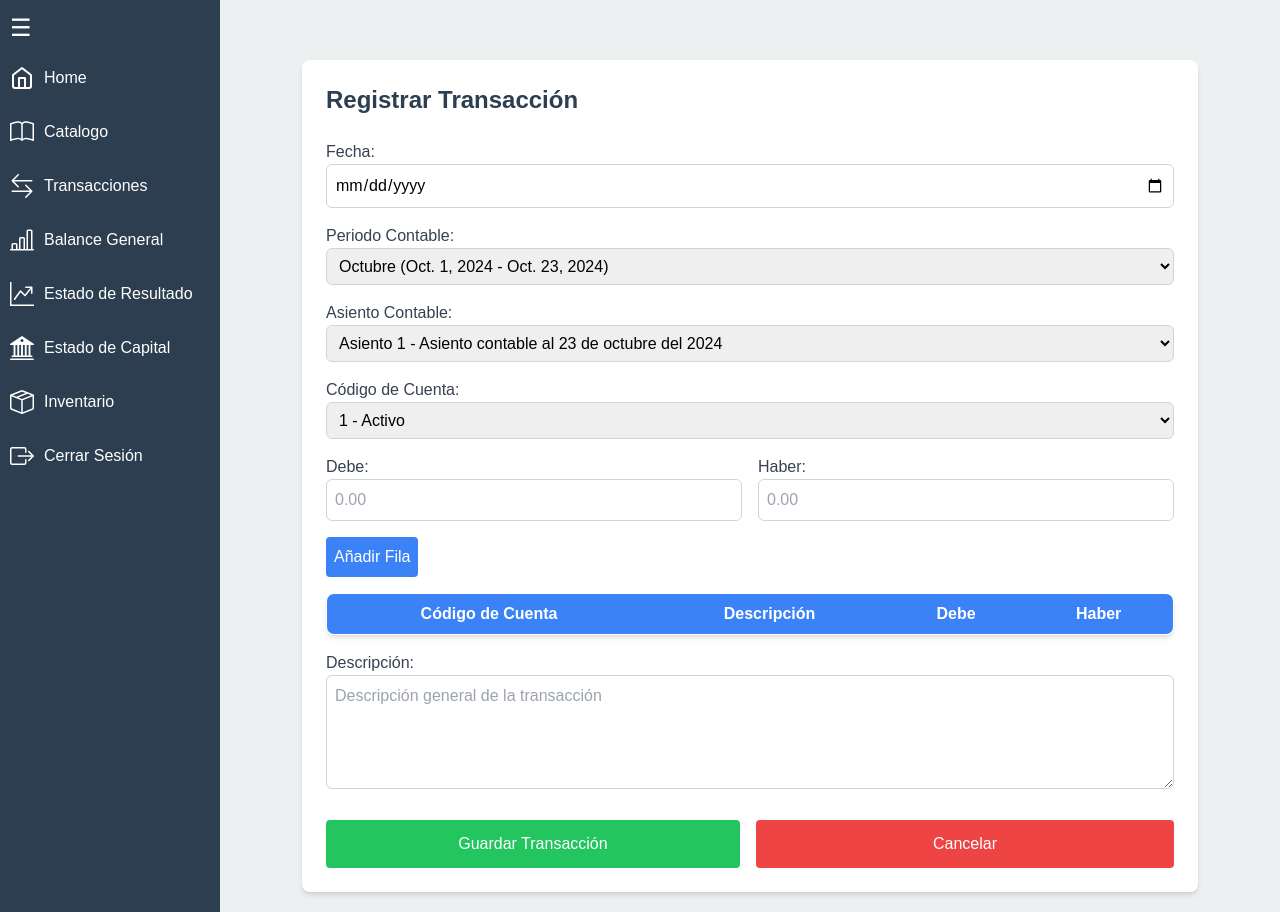
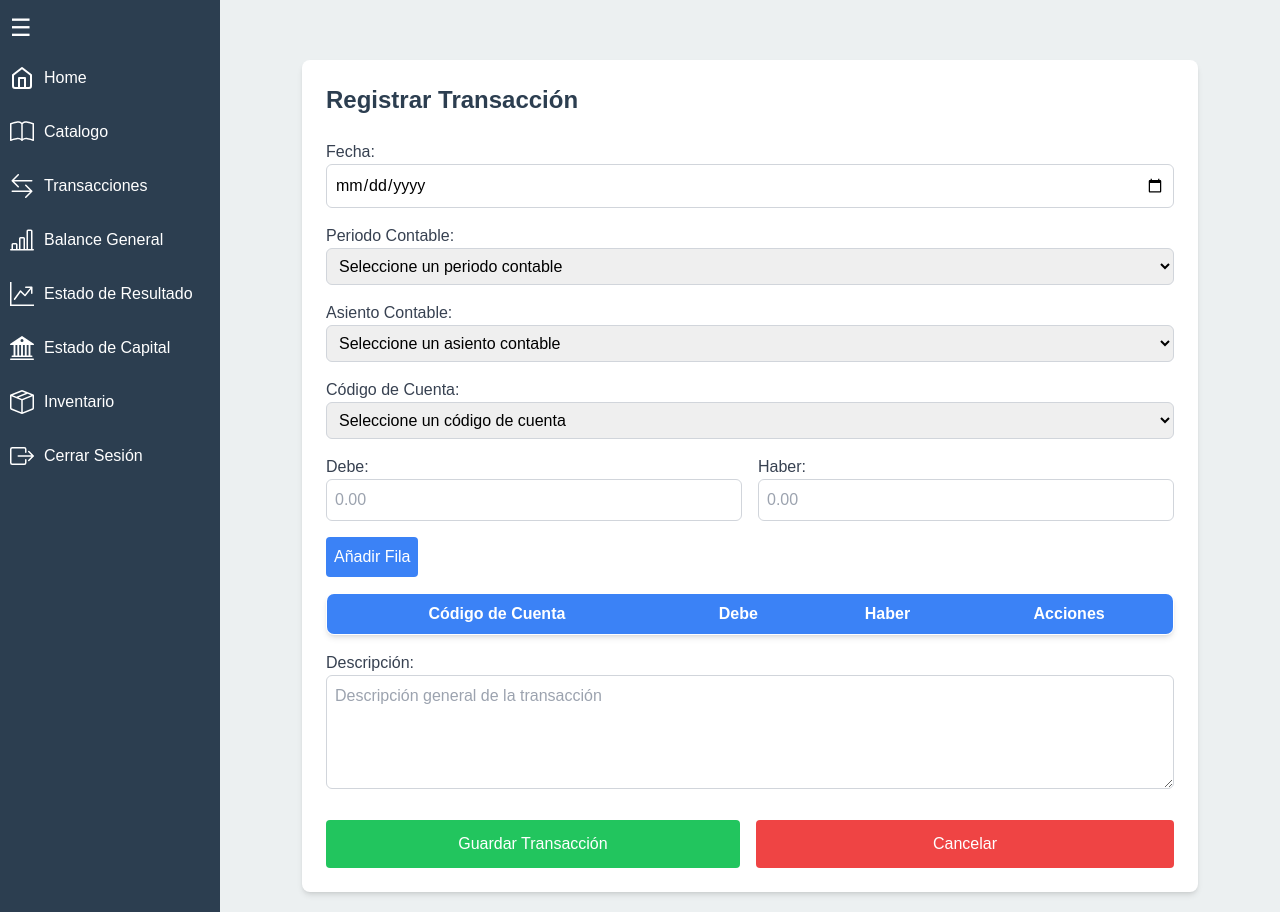
Before and after one commit to InfinityJaaR/Sistema-Contable, a Django app: page /contable/gestionarTransacciones/registrarTransaccion/ in a window 1280 px wide. Run offline with Django 5.2, Linux system fonts and the light colour scheme; a user stored in the database is signed in; data comes from the database, SQL or seed files in the repository; lists and menus that the app fills with data are empty; some libraries are stand-ins or nearby versions.

Commit message:
Realizando correcciones a la vista de Registrar Transaccion

```diff
--- a/contable/templates/registrarTransaccion.html
+++ b/contable/templates/registrarTransaccion.html
@@ -5,11 +5,13 @@
 <link rel="icon" href="{% static 'img/logo2.png' %}" type="image/jpeg" />
 <script src="https://cdn.tailwindcss.com"></script>
 <!-- Cargando Tailwind CSS -->
-{% endblock %} {% block content %}
+{% endblock %}
+{% block content %}
 <!-- Mostrar mensajes de éxito o error -->
 {% if messages %}
 <div class="mb-4">
-  {% for message in messages %} {% if 'success' in message.tags %}
+  {% for message in messages %}
+  {% if 'success' in message.tags %}
   <p class="bg-green-100 text-green-700 p-4 mb-4 text-sm rounded-lg">
     {{ message }}
   </p>
@@ -29,7 +31,8 @@
   <p class="bg-gray-100 text-gray-700 p-4 mb-4 text-sm rounded-lg">
     {{ message }}
   </p>
-  {% endif %} {% endfor %}
+  {% endif %}
+  {% endfor %}
 </div>
 {% endif %}
 <!-- Contenedor para mensajes de error generados por JavaScript -->
@@ -54,12 +57,8 @@
     <!-- Periodo Contable -->
     <div class="mb-4">
       <label for="periodo" class="block text-gray-700">Periodo Contable:</label>
-      <select
-        id="periodo"
-        name="periodo"
-        required
-        class="w-full p-2 border border-gray-300 rounded-md"
-      >
+      <select id="periodo" name="periodo" required class="w-full p-2 border border-gray-300 rounded-md">
+        <option value="">Seleccione un periodo contable</option>
         {% for periodo in periodos %}
         <option value="{{ periodo.id }}">
           {{ periodo.nombre }} ({{ periodo.fecha_inicio }} - {{ periodo.fecha_fin }})
@@ -71,33 +70,18 @@
     <!-- Asiento Contable -->
     <div class="mb-4">
       <label for="asiento" class="block text-gray-700">Asiento Contable:</label>
-      <select
-        id="asiento"
-        name="asiento"
-        required
-        class="w-full p-2 border border-gray-300 rounded-md"
-      >
-        {% for asiento in asientos %}
-        <option value="{{ asiento.id }}">
-          Asiento {{ asiento.id }} - {{ asiento.descripcion }}
-        </option>
-        {% endfor %}
+      <select id="asiento" name="asiento" required class="w-full p-2 border border-gray-300 rounded-md">
+        <option value="">Seleccione un asiento contable</option>
       </select>
     </div>
 
     <!-- Código de cuenta (lista desplegable)-->
     <div class="mb-4">
-      <label for="codigo_cuenta" class="block text-gray-700"
-        >Código de Cuenta:</label
-      >
-      <select
-        id="codigo_cuenta"
-        name="codigo_cuenta"
-        required
-        class="w-full p-2 border border-gray-300 rounded-md"
-      >
+      <label for="codigo_cuenta" class="block text-gray-700">Código de Cuenta:</label>
+      <select id="codigo_cuenta" name="codigo_cuenta" required class="w-full p-2 border border-gray-300 rounded-md">
+        <option value="">Seleccione un código de cuenta</option>
         {% for cuenta in cuentas %}
-        <option value="{{ cuenta.id }}">
+        <option value="{{ cuenta.codigo_cuenta }} - {{ cuenta.nombre_cuenta }}">
           {{ cuenta.codigo_cuenta }} - {{ cuenta.nombre_cuenta }}
         </option>
         {% endfor %}
@@ -149,9 +133,9 @@
       <thead class="bg-blue-500 text-white">
         <tr>
           <th class="px-4 py-2">Código de Cuenta</th>
-          <th class="px-4 py-2">Descripción</th>
           <th class="px-4 py-2">Debe</th>
           <th class="px-4 py-2">Haber</th>
+          <th class="px-4 py-2">Acciones</th>
         </tr>
       </thead>
       <tbody class="bg-white divide-y divide-gray-200">
@@ -188,67 +172,89 @@
     </div>
   </form>
 </div>
-{% endblock %} {% block scripts %}
+{% endblock %}
+
+{% block scripts %}
 <script>
-  // Lógica para añadir filas a la tabla
-  document.getElementById("add-row").addEventListener("click", function () {
-    const debeInput = document.getElementById("debe");
-    const haberInput = document.getElementById("haber");
-    const errorMessageContainer = document.getElementById("js-error-messages");
+  document.getElementById('periodo').addEventListener('change', function() {
+      const periodoId = this.value;
+      const asientoSelect = document.getElementById('asiento');
+      asientoSelect.innerHTML = '<option value="">Seleccione un asiento contable</option>';
 
-    // Limpiar mensajes de error previos
-    errorMessageContainer.innerHTML = "";
+      if (periodoId) {
+          fetch(`{% url 'registrar_transaccion' %}?periodo_id=${periodoId}`, {
+              headers: {
+                  'X-Requested-With': 'XMLHttpRequest'
+              }
+          })
+          .then(response => response.json())
+          .then(data => {
+              data.asientos.forEach(asiento => {
+                  const option = document.createElement('option');
+                  option.value = asiento.id;
+                  option.textContent = `Asiento ${asiento.id} - ${asiento.descripcion}`;
+                  asientoSelect.appendChild(option);
+              });
+          });
+      }
+  });
+
+  document.getElementById('add-row').addEventListener('click', function() {
+      const transaccionesTable = document.getElementById('transacciones-table').querySelector('tbody');
+      const codigoCuentaSelect = document.getElementById('codigo_cuenta');
+      const codigoCuenta = codigoCuentaSelect.value;
+      const debe = document.getElementById('debe').value;
+      const haber = document.getElementById('haber').value;
 
       // Validar que no haya datos en ambos campos al mismo tiempo
-    if (debeInput.value && haberInput.value) {
-      const errorMessage = document.createElement("p");
-      errorMessage.className =
-        "bg-red-100 text-red-700 p-4 mb-4 text-sm rounded-lg";
-      errorMessage.textContent =
-        "No debe haber datos en Debe y Haber al mismo tiempo.";
+      const errorMessageContainer = document.getElementById('js-error-messages');
+      errorMessageContainer.innerHTML = '';
+      if (!codigoCuenta) {
+        const errorMessage = document.createElement('p');
+        errorMessage.className = 'bg-red-100 text-red-700 p-4 mb-4 text-sm rounded-lg';
+        errorMessage.textContent = 'Debe seleccionar un código de cuenta.';
         errorMessageContainer.appendChild(errorMessage);
         return;
     }
 
-    // Validar que los valores no sean negativos
-    if (debeInput.value < 0 || haberInput.value < 0) {
-      const errorMessage = document.createElement("p");
-      errorMessage.className =
-        "bg-red-100 text-red-700 p-4 mb-4 text-sm rounded-lg";
-      errorMessage.textContent = "No debe haber datos negativos.";
+      if (debe && haber) {
+          const errorMessage = document.createElement('p');
+          errorMessage.className = 'bg-red-100 text-red-700 p-4 mb-4 text-sm rounded-lg';
+          errorMessage.textContent = 'No debe haber datos en Debe y Haber al mismo tiempo.';
           errorMessageContainer.appendChild(errorMessage);
-      debeInput.value = "";
-      haberInput.value = "";
           return;
       }
 
-    const codigoCuenta = document.getElementById("codigo_cuenta").value;
-    const codigoCuentaText =
-      document.getElementById("codigo_cuenta").selectedOptions[0].text;
-    const debe = debeInput.value || "0.00";
-    const haber = haberInput.value || "0.00";
+      const newRow = document.createElement('tr');
+      newRow.innerHTML = `
+          <td class="px-4 py-2 text-center">
+              <input type="hidden" name="codigo_cuenta[]" value="${codigoCuenta}">
+              ${codigoCuenta}
+          </td>
+          <td class="px-4 py-2 text-center">
+              <input type="hidden" name="debe[]" value="${debe}">
+              $ ${debe}
+          </td>
+          <td class="px-4 py-2 text-center">
+              <input type="hidden" name="haber[]" value="${haber}">
+              $ ${haber}
+          </td>
+          <td class="px-4 py-2 text-center">
+              <button type="button" class="bg-red-500 text-white p-2 rounded hover:bg-red-600 remove-row">Eliminar</button>
+          </td>
+      `;
 
-    // Crear una nueva fila en la tabla
-    const newRow = `<tr>
-                            <td class="border px-4 py-2">${codigoCuentaText}</td>
-                            <td class="border px-4 py-2">${
-                              debe > 0 ? "Debe" : "Haber"
-                            }</td>
-                            <td class="border px-4 py-2">$ ${debe}</td>
-                            <td class="border px-4 py-2">$ ${haber}</td>
-                            <input type="hidden" name="codigo_cuenta" value="${codigoCuenta}">
-                            <input type="hidden" name="debe" value="${debe}">
-                            <input type="hidden" name="haber" value="${haber}">
-                        </tr>`;
+      transaccionesTable.appendChild(newRow);
 
-    // Insertar la fila en el cuerpo de la tabla
-    document
-      .querySelector("#transacciones-table tbody")
-      .insertAdjacentHTML("beforeend", newRow);
+      // Añadir evento para eliminar la fila
+      newRow.querySelector('.remove-row').addEventListener('click', function() {
+          newRow.remove();
+      });
 
-    // Limpiar los inputs
-    debeInput.value = "";
-    haberInput.value = "";
+      // Limpiar los campos de entrada
+      document.getElementById('codigo_cuenta').value = '';
+      document.getElementById('debe').value = '';
+      document.getElementById('haber').value = '';
   });
 </script>
 {% endblock %}
--- a/contable/views.py
+++ b/contable/views.py
@@ -81,8 +81,13 @@ def asignarAsiento(request):
 @login_required
 def registrarTransaccion(request):
     cuentas = CuentaContable.objects.all()
-    asientos = AsientoContable.objects.all()
     periodos = PeriodoContable.objects.all()
+
+    if request.headers.get('x-requested-with') == 'XMLHttpRequest':
+        periodo_id = request.GET.get('periodo_id')
+        asientos = AsientoContable.objects.filter(periodo_id=periodo_id)
+        asientos_data = [{'id': asiento.id, 'descripcion': asiento.descripcion} for asiento in asientos]
+        return JsonResponse({'asientos': asientos_data})
 
     if request.method == 'POST':
         fecha = request.POST.get('fecha')
@@ -156,7 +161,7 @@ def registrarTransaccion(request):
         messages.success(request, 'Transacción guardada exitosamente.')
         return redirect('gestionar_transacciones')  # Redirige a la página anterior
 
-    return render(request, 'registrarTransaccion.html', {'cuentas': cuentas, 'asientos': asientos, 'periodos': periodos})
+    return render(request, 'registrarTransaccion.html', {'cuentas': cuentas, 'periodos': periodos})
 
 @login_required
 def catalogoCuentas(request):
```
Lines whose indentation alone changed are shown as unchanged.
